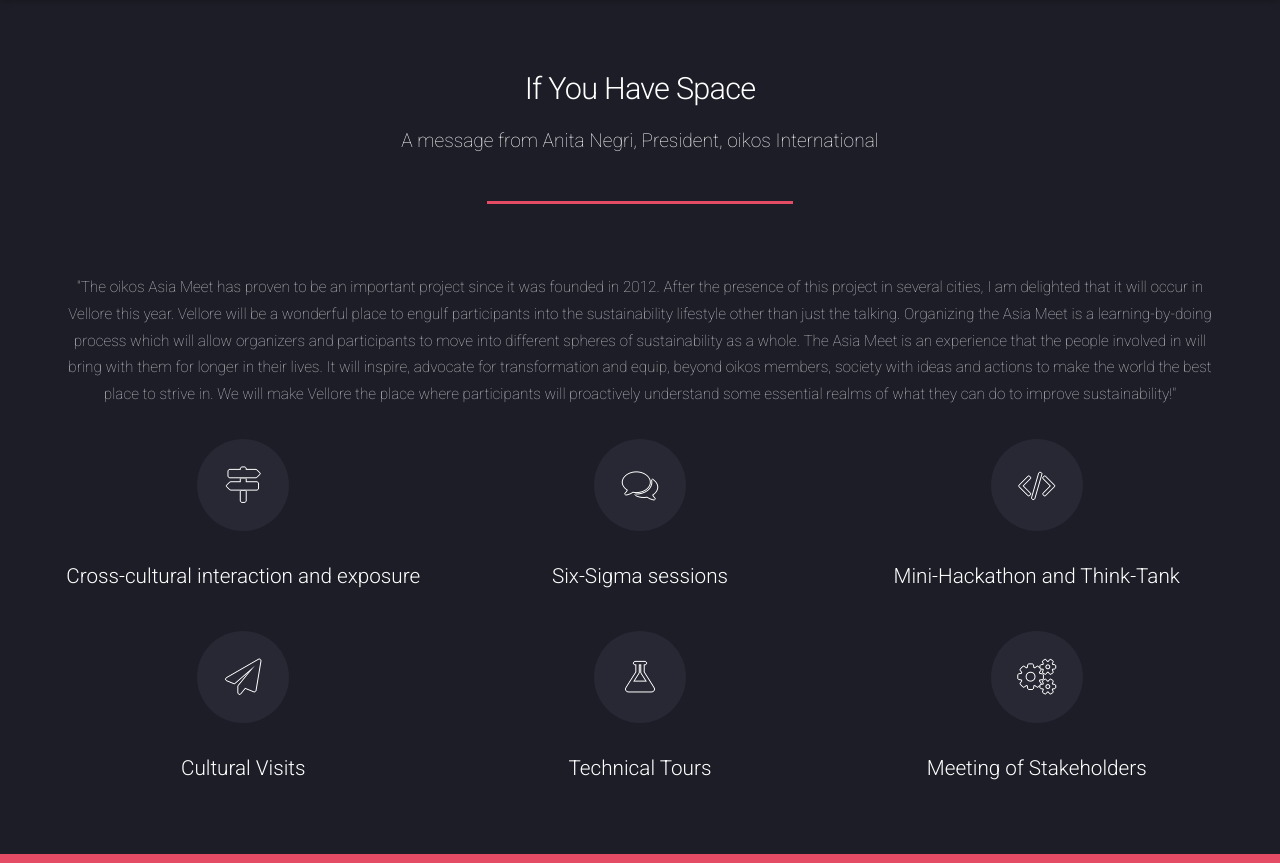
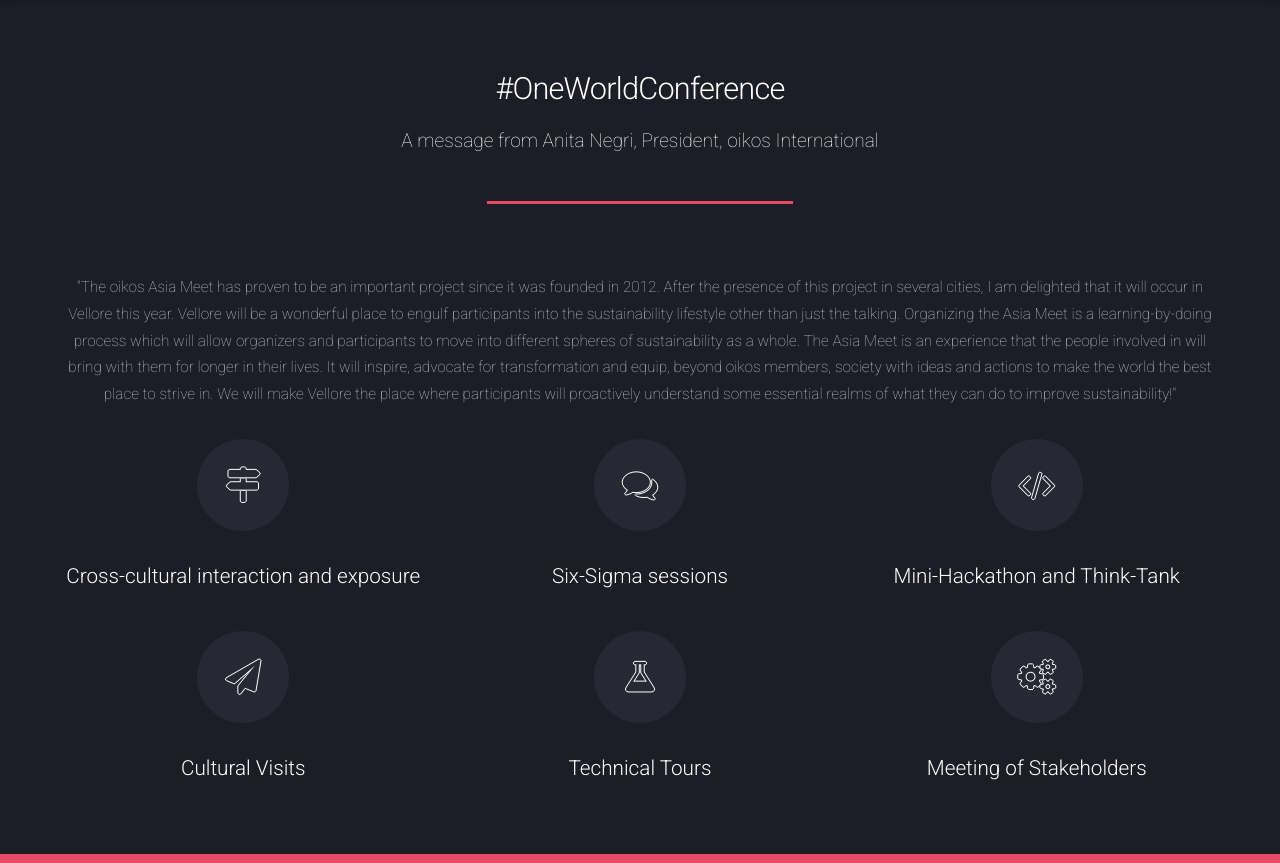
Before and after one commit to rahulkapoor90/oikos-vellore.github.io, a plain HTML site: page index.html in a window 1280 px wide. Shown: the part 2403-3266 px from the top of the page. Drawn offline with Linux system fonts and the light colour scheme.

Commit message:
Fixed title

```diff
--- a/index.html
+++ b/index.html
@@ -81,7 +81,7 @@
 				<section id="four" class="wrapper style1 special fade-up">
 					<div class="container">
 						<header class="major">
-							<h2>If You Have Space</h2>
+							<h2>#OneWorldConference</h2>
                             <p>A message from Anita Negri, President, oikos International</p>
                         </header>
 							<p>"The oikos Asia Meet has proven to be an important project since it was founded in 2012. After the presence of this project in several cities, I am delighted that it will occur in Vellore this year. Vellore will be a wonderful place to engulf participants into the sustainability lifestyle other than just the talking. Organizing the Asia Meet is a learning-by-doing process which will allow organizers and participants to move into different spheres of sustainability as a whole. The Asia Meet is an experience that the people involved in will bring with them for longer in their lives. It will inspire, advocate for transformation and equip, beyond oikos members, society with ideas and actions to make the world the best place to strive in. We will make Vellore the place where participants will proactively understand some essential realms of what they can do to improve sustainability!" </p>
```
